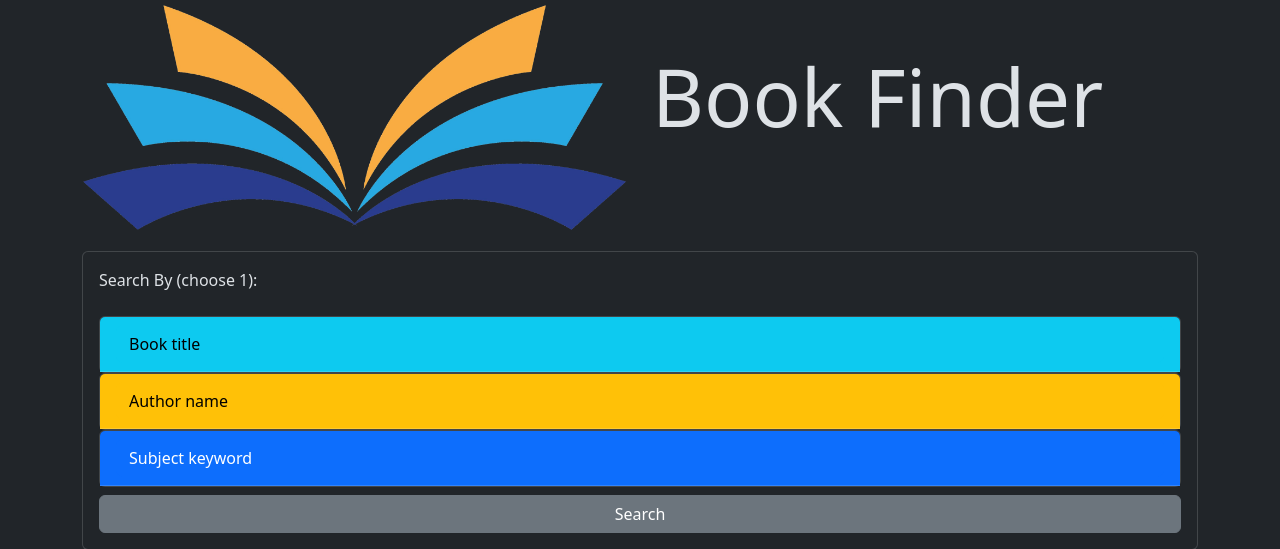
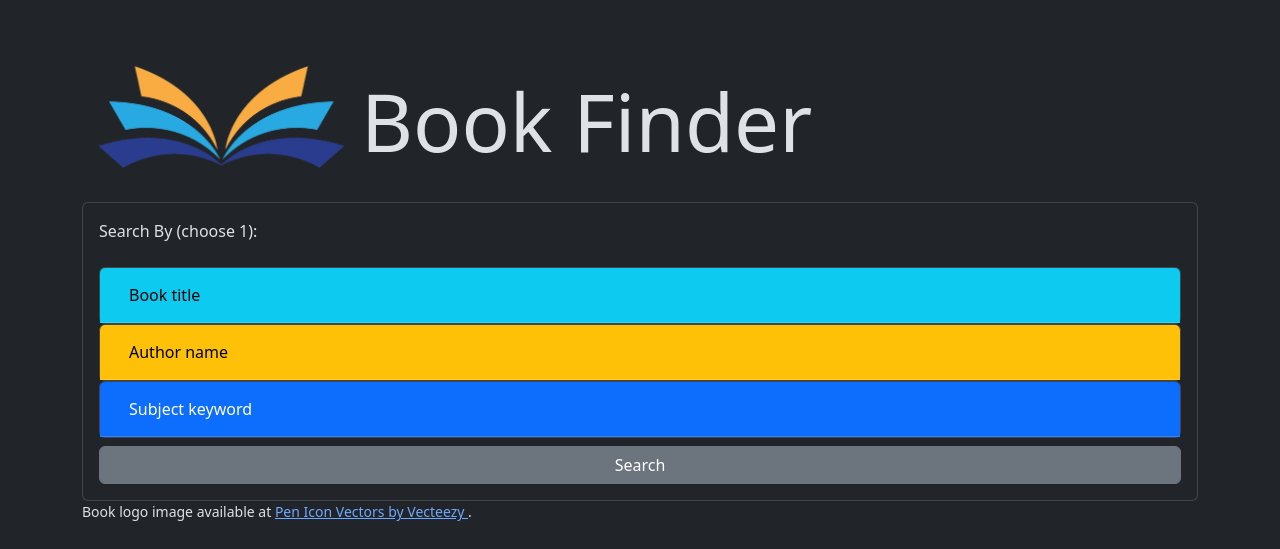
Before and after one commit to ImpendingKataclysm/book_search, a Django app: page / in a window 1280 px wide. Shown: the top 549 px of the page. Run offline with Django 4.2, Linux system fonts and the light colour scheme.

Commit message:
Improved flex display on the header

```diff
--- a/templates/base.html
+++ b/templates/base.html
@@ -10,16 +10,16 @@
 </head>
 <body>
     <div class="container">
-        <header class="row">
-            <figure class="col">
+        <header class="d-flex align-items-center mt-5">
+            <figure class="w-25 p-3">
                 <img
                     src="{% static 'images/book_logo.png' %}"
                     alt="Book logo"
                     class="img-fluid"
                 >
             </figure>
-            <div class="col">
-                <h1 class="display-1 my-5">Book Finder</h1>
+            <div>
+                <h1 class="display-1">Book Finder</h1>
             </div>
         </header>
         <main>
```
